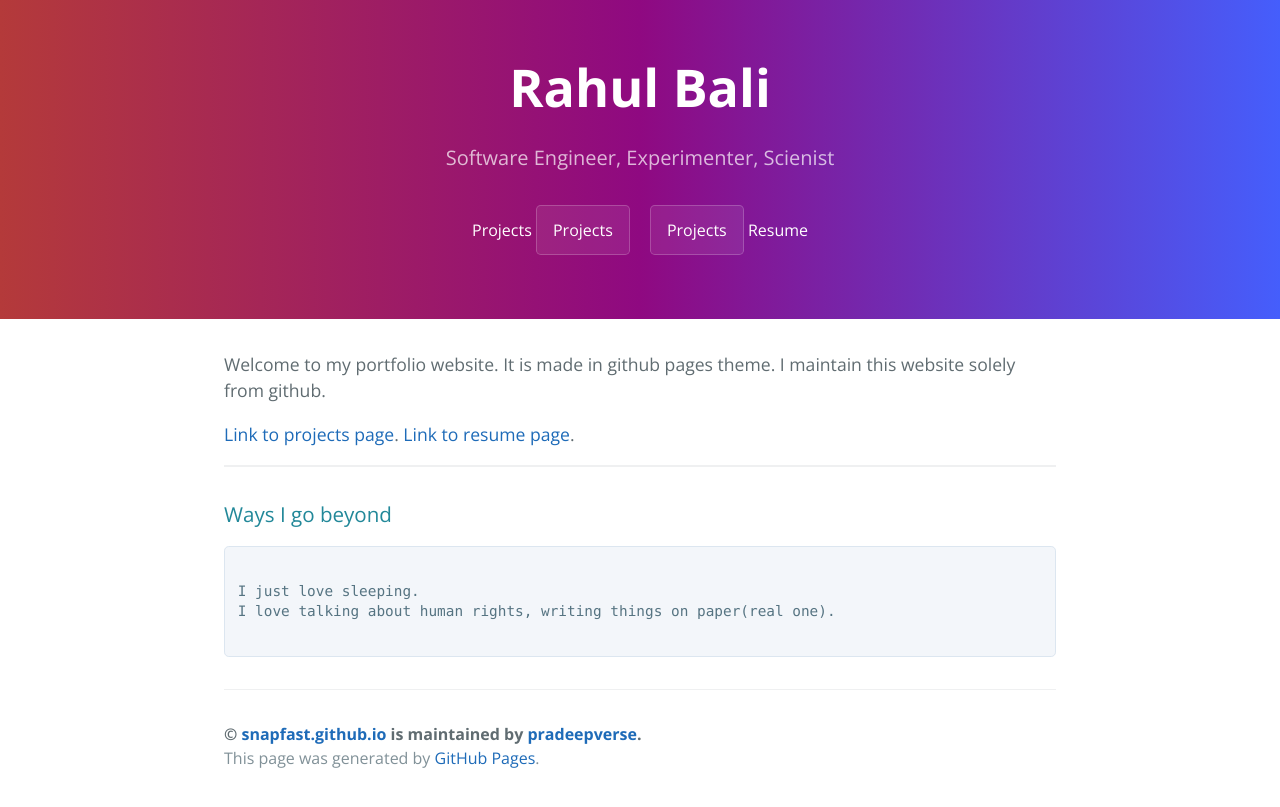
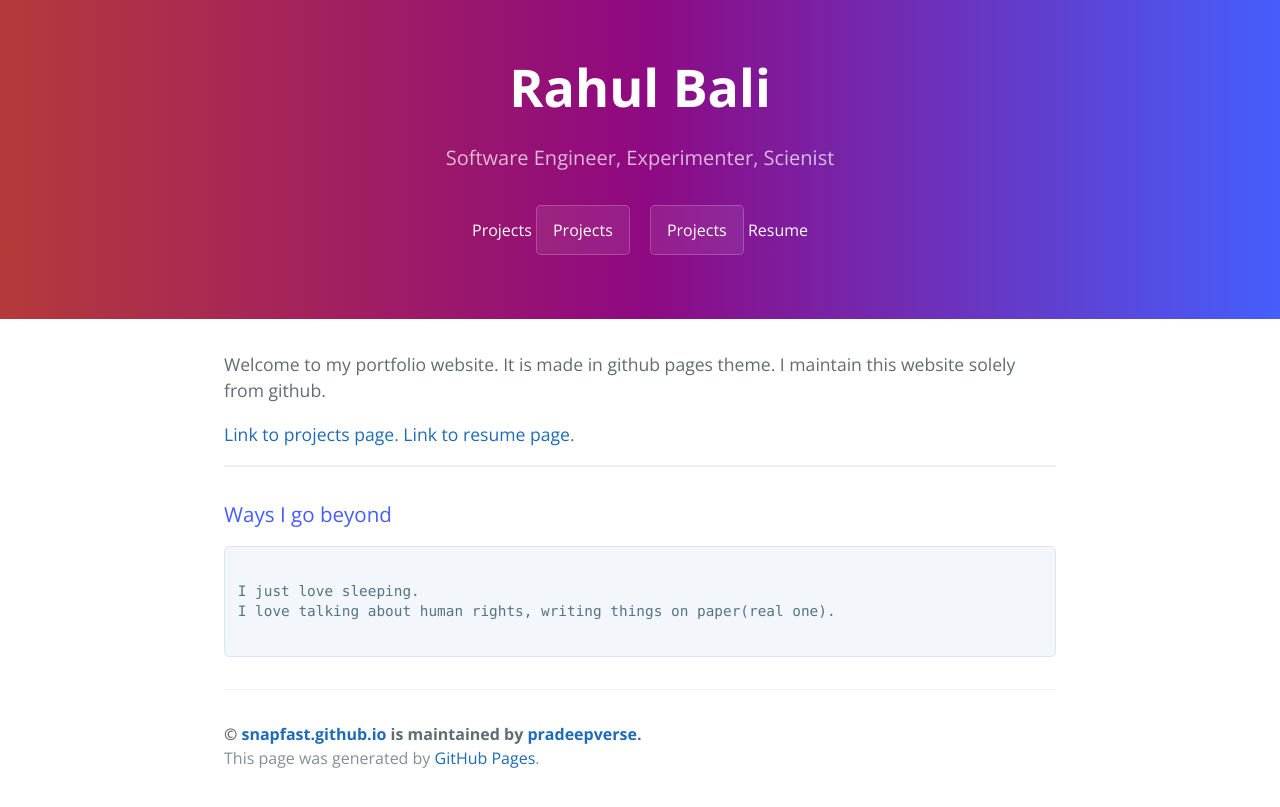
Before and after one commit to pradeepverse/snapfast.github.io, a Jekyll site: the page built from index.md, in a window 1280 px wide. Shown: the top 807 px of the page. Built offline with Jekyll 4.4.1, drawn with Linux system fonts in a browser that asks for light colours.

Commit message:
Update variables.scss

```diff
--- a/_sass/variables.scss
+++ b/_sass/variables.scss
@@ -9,7 +9,7 @@ $header-bg-color-secondary: rgba(143, 9, 129, 1) !default;
 $header-bg-color-tertiary: rgba(69, 94, 252, 1) !default;
 
 // Text
-$section-headings-color: #289 !default;
+$section-headings-color: rgba(69, 94, 252, 1) !default;
 $body-text-color: #606c71 !default;
 $body-link-color: #1e6bb8 !default;
 $blockquote-text-color: #819198 !default;
```
